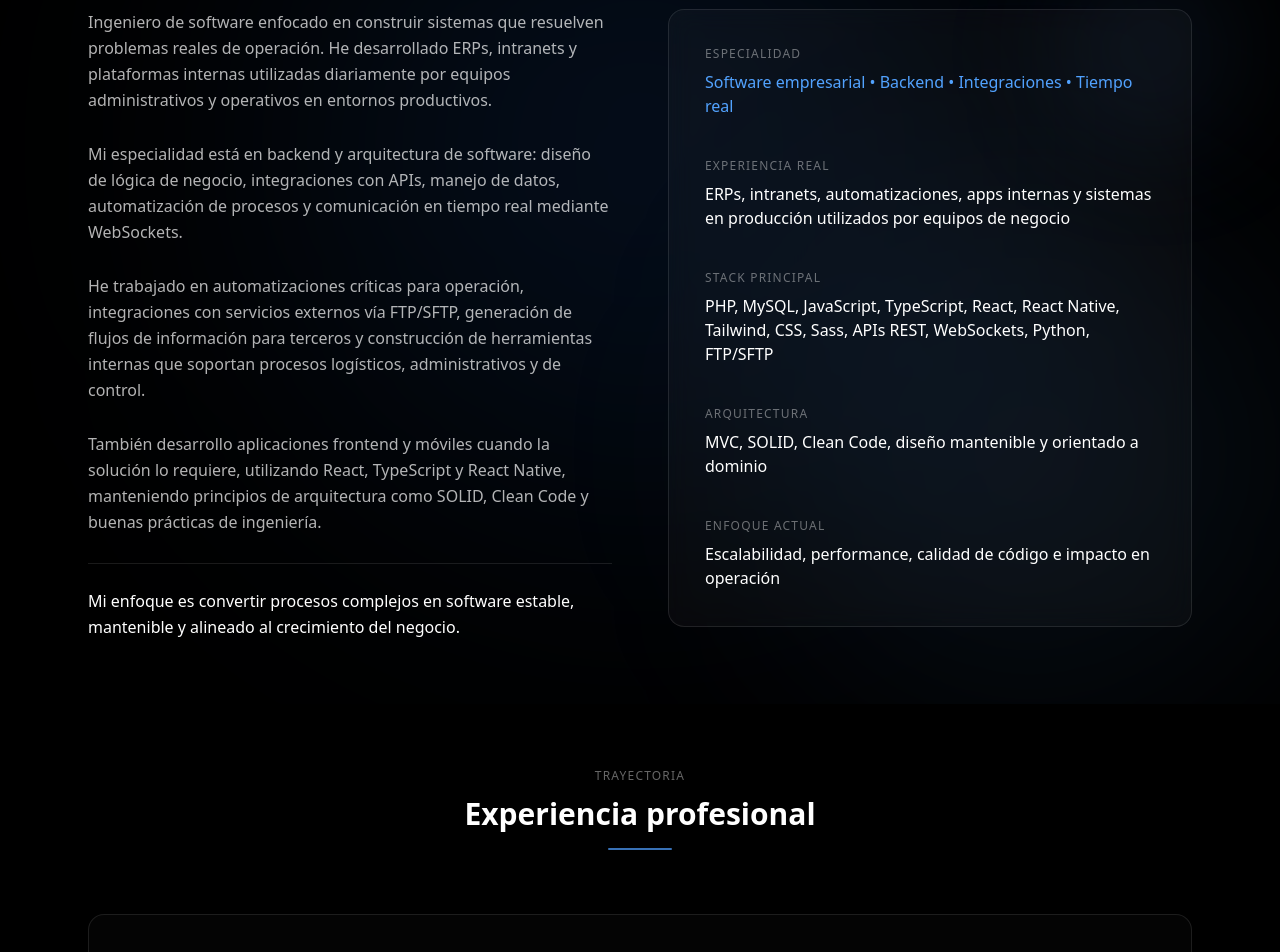
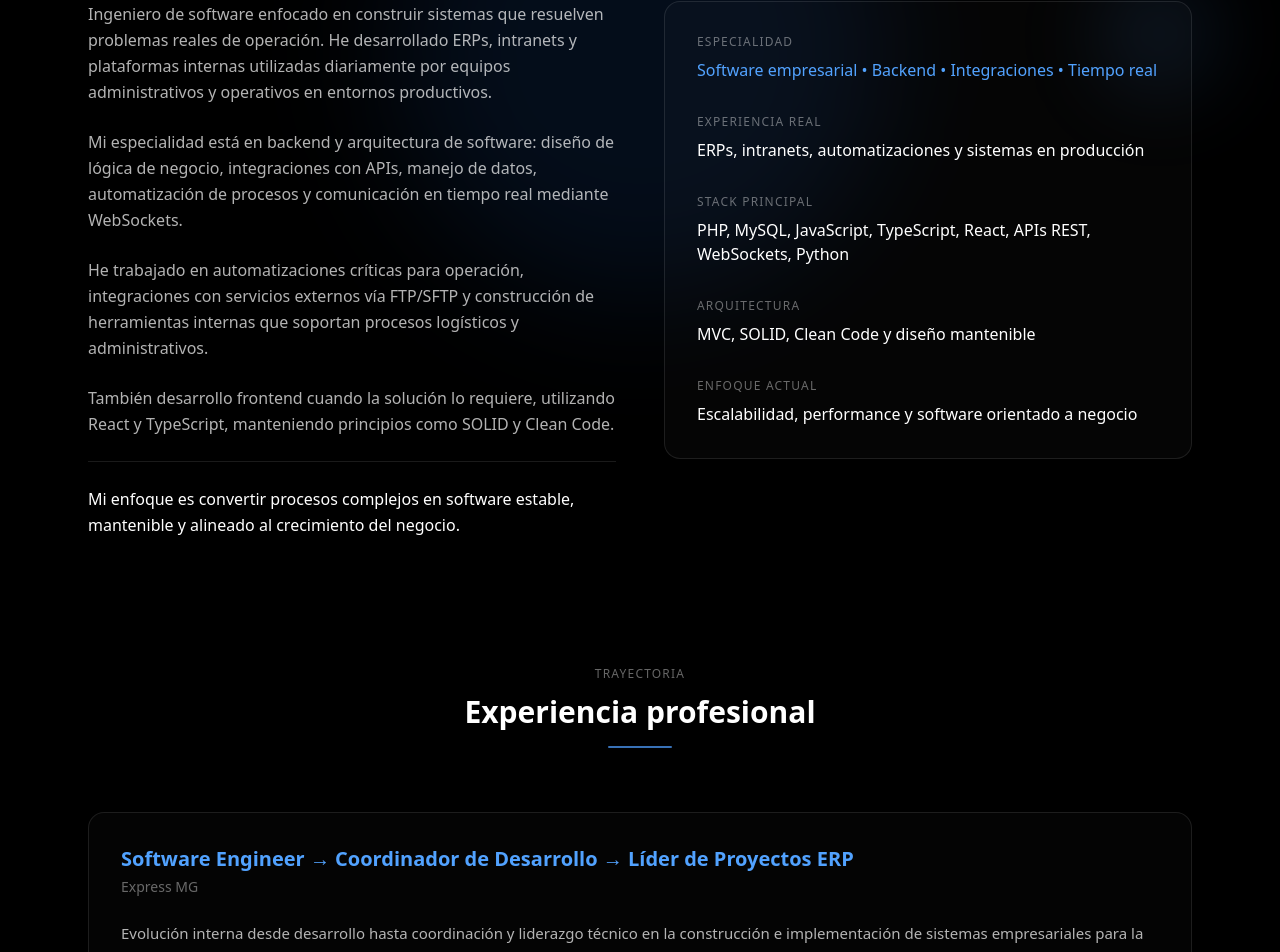
Before and after one commit to IngOrlandoDev/mi-portafolio, a React (Vite) app: page / in a window 1280 px wide. Shown: the part 1066-2018 px from the top of the page. Built offline with nearby package versions, Linux system fonts and the light colour scheme.

Commit message:
Optimizacion

```diff
--- a/src/data/projects.ts
+++ b/src/data/projects.ts
@@ -1,13 +1,15 @@
 export type Project = {
+  id: string;
   title: string;
   description: string;
   impact: string;
   stack: string[];
-  image?: string; // aquí irán los screenshots después
+  image?: string;
 };
 
 export const projects: Project[] = [
   {
+    id: "erp-express",
     title: "ERP Empresarial — Express MG",
     description:
       "Sistema ERP desarrollado desde cero para la gestión operativa interna, usuarios, recursos humanos, unidades, reservaciones y comunicación organizacional.",
@@ -17,6 +19,7 @@ export const projects: Project[] = [
     image: "../img/expressmg.jpg",
   },
   {
+    id: "intranet-medica",
     title: "Intranet Corporativa — Médica Campestre",
     description:
       "Plataforma interna para gestión de solicitudes, comunicación y procesos administrativos conectada con ERP de nómina.",
@@ -25,6 +28,7 @@ export const projects: Project[] = [
     stack: ["PHP", "MySQL", "JavaScript", "jQuery", "APIs REST"],
   },
   {
+    id: "landing-express",
     title: "Landing Corporativa — Express MG",
     description:
       "Sitio corporativo orientado a clientes B2B y directivos para presentación de servicios logísticos.",
@@ -33,6 +37,7 @@ export const projects: Project[] = [
     stack: ["PHP", "Tailwind", "JavaScript", "MySQL", "PHPMailer"],
   },
   {
+    id: "portfolio-react",
     title: "Portafolio Fullstack — React",
     description:
       "Portafolio profesional desarrollado con React, TypeScript y Tailwind enfocado en oportunidades laborales y posicionamiento como desarrollador fullstack.",
--- a/src/sections/about/About.tsx
+++ b/src/sections/about/About.tsx
@@ -4,16 +4,13 @@ export default function About() {
       id="about"
       className="bg-black text-white py-16 relative overflow-hidden"
     >
-      {/* Glow grande de fondo (animación CSS) */}
-      <div className="absolute top-0 left-1/2 -translate-x-1/2 w-[700px] h-[700px] bg-blue-500/10 blur-[140px] rounded-full animate-glow-slow z-0" />
-
-      {/* Glow secundario inferior */}
-      <div className="absolute bottom-0 right-0 w-[500px] h-[500px] bg-blue-400/8 blur-[120px] rounded-full animate-glow-slower z-0" />
+      {/* Glow fondo optimizado */}
+      <div className="absolute top-0 left-1/2 -translate-x-1/2 w-[500px] h-[500px] bg-blue-500/10 blur-3xl rounded-full z-0" />
 
       {/* Contenido */}
       <div className="max-w-6xl mx-auto px-6 relative z-10">
-        {/* Header de sección consistente */}
-        <div className="text-center mb-16">
+        {/* Header */}
+        <div className="text-center mb-14">
           <p className="text-xs tracking-widest text-white/40 mb-3">PERFIL</p>
 
           <h2 className="text-2xl md:text-3xl font-semibold text-white">
@@ -23,9 +20,9 @@ export default function About() {
           <div className="w-16 h-[2px] bg-blue-400/70 mx-auto mt-4 rounded-full" />
         </div>
 
-        <div className="grid md:grid-cols-2 gap-14 items-start">
+        <div className="grid md:grid-cols-2 gap-12 items-start">
           {/* Columna izquierda */}
-          <div className="space-y-7 text-white/70 leading-relaxed text-md">
+          <div className="space-y-6 text-white/70 leading-relaxed">
             <p>
               Ingeniero de software enfocado en construir sistemas que resuelven
               problemas reales de operación. He desarrollado ERPs, intranets y
@@ -42,17 +39,15 @@ export default function About() {
 
             <p>
               He trabajado en automatizaciones críticas para operación,
-              integraciones con servicios externos vía FTP/SFTP, generación de
-              flujos de información para terceros y construcción de herramientas
-              internas que soportan procesos logísticos, administrativos y de
-              control.
+              integraciones con servicios externos vía FTP/SFTP y construcción
+              de herramientas internas que soportan procesos logísticos y
+              administrativos.
             </p>
 
             <p>
-              También desarrollo aplicaciones frontend y móviles cuando la
-              solución lo requiere, utilizando React, TypeScript y React Native,
-              manteniendo principios de arquitectura como SOLID, Clean Code y
-              buenas prácticas de ingeniería.
+              También desarrollo frontend cuando la solución lo requiere,
+              utilizando React y TypeScript, manteniendo principios como SOLID y
+              Clean Code.
             </p>
 
             <div className="pt-6 border-t border-white/10">
@@ -64,15 +59,15 @@ export default function About() {
           </div>
 
           {/* Columna derecha */}
-          <div className="relative border border-white/10 rounded-2xl p-9 space-y-10 bg-white/[0.03] backdrop-blur-md z-10">
-            {/* Glow interno optimizado con CSS */}
-            <div className="absolute -top-12 -right-12 w-44 h-44 bg-blue-400/10 blur-3xl rounded-full animate-glow-medium" />
+          <div className="relative border border-white/10 rounded-2xl p-8 space-y-8 bg-white/[0.02] z-10">
+            {/* glow interno ligero */}
+            <div className="absolute -top-8 -right-8 w-32 h-32 bg-blue-400/10 blur-2xl rounded-full" />
 
             <div>
               <p className="text-xs tracking-widest text-white/40 mb-2">
                 ESPECIALIDAD
               </p>
-              <p className="font-medium text-md text-blue-400">
+              <p className="font-medium text-blue-400">
                 Software empresarial • Backend • Integraciones • Tiempo real
               </p>
             </div>
@@ -81,9 +76,8 @@ export default function About() {
               <p className="text-xs tracking-widest text-white/40 mb-2">
                 EXPERIENCIA REAL
               </p>
-              <p className="font-medium text-md">
-                ERPs, intranets, automatizaciones, apps internas y sistemas en
-                producción utilizados por equipos de negocio
+              <p className="font-medium">
+                ERPs, intranets, automatizaciones y sistemas en producción
               </p>
             </div>
 
@@ -91,9 +85,9 @@ export default function About() {
               <p className="text-xs tracking-widest text-white/40 mb-2">
                 STACK PRINCIPAL
               </p>
-              <p className="font-medium text-md">
-                PHP, MySQL, JavaScript, TypeScript, React, React Native,
-                Tailwind, CSS, Sass, APIs REST, WebSockets, Python, FTP/SFTP
+              <p className="font-medium">
+                PHP, MySQL, JavaScript, TypeScript, React, APIs REST,
+                WebSockets, Python
               </p>
             </div>
 
@@ -101,8 +95,8 @@ export default function About() {
               <p className="text-xs tracking-widest text-white/40 mb-2">
                 ARQUITECTURA
               </p>
-              <p className="font-medium text-md">
-                MVC, SOLID, Clean Code, diseño mantenible y orientado a dominio
+              <p className="font-medium">
+                MVC, SOLID, Clean Code y diseño mantenible
               </p>
             </div>
 
@@ -110,9 +104,8 @@ export default function About() {
               <p className="text-xs tracking-widest text-white/40 mb-2">
                 ENFOQUE ACTUAL
               </p>
-              <p className="font-medium text-md">
-                Escalabilidad, performance, calidad de código e impacto en
-                operación
+              <p className="font-medium">
+                Escalabilidad, performance y software orientado a negocio
               </p>
             </div>
           </div>
--- a/src/sections/contact/Contact.tsx
+++ b/src/sections/contact/Contact.tsx
@@ -7,7 +7,7 @@ export default function Contact() {
       className="bg-black text-white py-16 relative overflow-hidden"
     >
       <div className="max-w-6xl mx-auto px-6 relative z-10">
-        {/* Header editorial consistente */}
+        {/* Header */}
         <div className="text-center mb-16">
           <p className="text-xs tracking-widest text-white/40 mb-3">CONTACTO</p>
 
@@ -18,10 +18,10 @@ export default function Contact() {
           <div className="w-16 h-[2px] bg-blue-400/70 mx-auto mt-4 rounded-full" />
         </div>
 
-        <div className="grid md:grid-cols-2 gap-16 items-start">
+        <div className="grid md:grid-cols-2 gap-14 items-start">
           {/* Columna izquierda */}
           <div className="space-y-7">
-            <p className="text-white/70 text-md leading-relaxed">
+            <p className="text-white/70 leading-relaxed">
               Actualmente estoy abierto a oportunidades como Software Engineer,
               Fullstack o Backend Developer participando en proyectos reales:
               ERPs, plataformas internas, automatización e integraciones.
@@ -32,18 +32,10 @@ export default function Contact() {
               construir software estable en producción.
             </p>
 
-            {/* botones principales */}
+            {/* Botón CV */}
             <div className="flex flex-wrap gap-4 pt-4">
-              {/* <a
-                href="mailto:contacto@arenasdigital.com"
-                className="bg-blue-500 text-white px-6 py-3 rounded-lg font-medium hover:bg-blue-600 transition"
-              >
-                Enviar correo
-              </a> */}
-
               <a
-                href="public/cv.pdf"
-                target="_blank"
+                href="/cv.pdf"
                 download
                 className="inline-flex items-center gap-2 border border-blue-500/50 text-white px-6 py-3 rounded-lg font-medium hover:bg-blue-500/10 transition"
               >
@@ -54,9 +46,9 @@ export default function Contact() {
           </div>
 
           {/* Columna derecha */}
-          <div className="relative border border-white/10 rounded-2xl p-9 bg-white/[0.03] backdrop-blur-md space-y-8">
-            {/* glow sutil */}
-            <div className="absolute -top-12 -right-12 w-44 h-44 bg-blue-500/5 blur-2xl rounded-full pointer-events-none" />
+          <div className="relative border border-white/10 rounded-2xl p-8 bg-white/[0.02] space-y-8">
+            {/* glow ligero */}
+            <div className="absolute -top-10 -right-10 w-32 h-32 bg-blue-500/10 blur-2xl rounded-full pointer-events-none" />
 
             <div>
               <p className="text-xs tracking-widest text-white/40 mb-2">
--- a/src/sections/experience/Experience.tsx
+++ b/src/sections/experience/Experience.tsx
@@ -1,3 +1,4 @@
+import { memo } from "react";
 import {
   SiPhp,
   SiMysql,
@@ -20,8 +21,8 @@ type ExperienceItem = {
   stack: string[];
 };
 
-// Función para asignar iconos a cada stack
-const getIcon = (tech: string) => {
+// Memo para evitar rerenders innecesarios
+const Icon = memo(({ tech }: { tech: string }) => {
   switch (tech) {
     case "PHP":
       return <SiPhp className="w-4 h-4 text-blue-400" />;
@@ -48,7 +49,7 @@ const getIcon = (tech: string) => {
     default:
       return null;
   }
-};
+});
 
 const experiences: ExperienceItem[] = [
   {
@@ -125,16 +126,12 @@ export default function Experience() {
       id="experience"
       className="bg-black text-white py-16 relative overflow-hidden"
     >
-      {/* Glow principal de fondo (animación CSS) */}
-      <div className="absolute top-1/2 left-1/2 -translate-x-1/2 -translate-y-1/2 w-[900px] h-[600px] bg-blue-500/10 blur-[140px] rounded-full animate-glow-slow z-0" />
+      {/* Glows optimizados */}
+      <div className="absolute top-1/2 left-1/2 -translate-x-1/2 -translate-y-1/2 w-[600px] h-[400px] bg-blue-500/10 blur-[80px] rounded-full z-0" />
 
-      {/* Glow secundario */}
-      <div className="absolute bottom-0 right-0 w-[500px] h-[500px] bg-blue-400/8 blur-[120px] rounded-full animate-glow-slower z-0" />
+      <div className="absolute bottom-0 right-0 w-[350px] h-[350px] bg-blue-400/10 blur-[70px] rounded-full z-0" />
 
       <div className="max-w-6xl mx-auto px-6 relative z-10">
-        {/* Título centrado con gradiente */}
-
-        {/* Header de sección consistente */}
         <div className="text-center mb-16">
           <p className="text-xs tracking-widest text-white/40 mb-3">
             TRAYECTORIA
@@ -147,29 +144,24 @@ export default function Experience() {
           <div className="w-16 h-[2px] bg-blue-400/70 mx-auto mt-4 rounded-full" />
         </div>
 
-        <div className="space-y-12">
+        <div className="space-y-10">
           {experiences.map((exp, index) => (
             <div
               key={index}
-              className="relative border border-white/10 rounded-2xl p-9 hover:border-white/20 hover:bg-white/[0.03] transition-all bg-white/[0.015] backdrop-blur-md"
+              className="border border-white/10 rounded-2xl p-8 hover:border-white/20 hover:bg-white/[0.03] transition bg-white/[0.015]"
             >
-              {/* Header */}
-              <div className="flex flex-col md:flex-row md:items-center md:justify-between mb-7">
-                <div>
-                  <h3 className="text-xl font-semibold mb-1 text-blue-400">
-                    {exp.role}
-                  </h3>
-                  <p className="text-white/40 text-sm">{exp.company}</p>
-                </div>
+              <div className="mb-6">
+                <h3 className="text-xl font-semibold mb-1 text-blue-400">
+                  {exp.role}
+                </h3>
+                <p className="text-white/40 text-sm">{exp.company}</p>
               </div>
 
-              {/* Description */}
-              <p className="text-white/70 mb-7 leading-relaxed text-[15px]">
+              <p className="text-white/70 mb-6 leading-relaxed text-[15px]">
                 {exp.description}
               </p>
 
-              {/* Achievements */}
-              <ul className="space-y-3 mb-7">
+              <ul className="space-y-2 mb-6">
                 {exp.achievements.map((item, i) => (
                   <li key={i} className="text-white/60 text-sm flex gap-3">
                     <span className="text-blue-400">•</span>
@@ -178,14 +170,13 @@ export default function Experience() {
                 ))}
               </ul>
 
-              {/* Stack */}
               <div className="flex flex-wrap gap-2">
                 {exp.stack.map((tech, i) => (
                   <span
                     key={i}
-                    className="flex items-center gap-1 text-xs px-3 py-1 bg-blue-500/5 border border-blue-500/20 rounded-full hover:bg-blue-500/10 transition"
+                    className="flex items-center gap-1 text-xs px-3 py-1 bg-blue-500/5 border border-blue-500/20 rounded-full"
                   >
-                    {getIcon(tech)}
+                    <Icon tech={tech} />
                     {tech}
                   </span>
                 ))}
--- a/src/sections/projects/ProjectCard.tsx
+++ b/src/sections/projects/ProjectCard.tsx
@@ -1,3 +1,4 @@
+import { memo } from "react";
 import {
   SiPhp,
   SiMysql,
@@ -12,8 +13,10 @@ import {
   SiSap,
 } from "react-icons/si";
 
-// Función para asignar iconos a cada stack
-const getIcon = (tech: string) => {
+import type { Project } from "../../data/projects";
+
+// Icon memoizado (evita recalcular SVG en cada render)
+const Icon = memo(({ tech }: { tech: string }) => {
   switch (tech) {
     case "PHP":
       return <SiPhp className="w-4 h-4 text-blue-400" />;
@@ -40,22 +43,21 @@ const getIcon = (tech: string) => {
     default:
       return null;
   }
-};
-
-import type { Project } from "../../data/projects";
+});
 
 export default function ProjectCard({ project }: { project: Project }) {
   return (
-    <div className="group bg-white/5 border border-white/10 rounded-2xl p-6 backdrop-blur-md relative overflow-hidden transition-all duration-300 hover:border-white/20 hover:bg-white/[0.07] hover:-translate-y-1">
-      {/* Glow hover */}
-      <div className="absolute -top-10 -right-10 w-40 h-40 bg-blue-500/10 blur-3xl rounded-full opacity-0 group-hover:opacity-100 transition-opacity duration-500" />
+    <div className="group bg-white/5 border border-white/10 rounded-2xl p-6 relative overflow-hidden transition-all duration-300 hover:border-white/20 hover:bg-white/[0.07]">
+      {/* glow optimizado */}
+      <div className="absolute -top-10 -right-10 w-32 h-32 bg-blue-500/10 blur-2xl rounded-full opacity-0 group-hover:opacity-100 transition-opacity duration-500" />
 
-      {/* imagen futura */}
-      <div className="h-40 rounded-lg mb-6 flex items-center justify-center text-white/30 text-sm bg-white/5 border border-white/10">
+      {/* imagen */}
+      <div className="h-40 rounded-lg mb-6 flex items-center justify-center text-white/30 text-sm bg-white/5 border border-white/10 overflow-hidden">
         {project.image ? (
           <img
-            src={project.image}
+            src={`/img/${project.image}`}
             alt={project.title}
+            loading="lazy"
             className="w-full h-full object-cover rounded-lg"
           />
         ) : (
@@ -81,9 +83,9 @@ export default function ProjectCard({ project }: { project: Project }) {
         {project.stack.map((tech, i) => (
           <span
             key={i}
-            className="flex items-center gap-1 text-xs px-3 py-1 bg-blue-500/5 border border-blue-500/20 rounded-full hover:bg-blue-500/10 transition"
+            className="flex items-center gap-1 text-xs px-3 py-1 bg-blue-500/5 border border-blue-500/20 rounded-full"
           >
-            {getIcon(tech)}
+            <Icon tech={tech} />
             {tech}
           </span>
         ))}
--- a/src/sections/projects/Projects.tsx
+++ b/src/sections/projects/Projects.tsx
@@ -3,17 +3,11 @@ import { projects } from "../../data/projects";
 
 export default function Projects() {
   return (
-    <section
-      id="projects"
-      className="bg-black text-white py-16 relative overflow-hidden"
-    >
-      {/* Glow principal fondo (CSS, no framer) */}
-      <div className="absolute top-0 left-1/2 -translate-x-1/2 w-[800px] h-[600px] bg-blue-500/10 blur-[120px] rounded-full animate-glow-slow z-0" />
+    <section id="projects" className="bg-black text-white py-16 relative">
+      {/* glow optimizado (MUCHO más ligero) */}
+      <div className="absolute top-0 left-1/2 -translate-x-1/2 w-[500px] h-[400px] bg-blue-500/10 blur-2xl rounded-full pointer-events-none" />
 
-      {/* Glow secundario */}
-      <div className="absolute bottom-0 right-0 w-[500px] h-[500px] bg-blue-400/8 blur-[120px] rounded-full animate-glow-slower z-0" />
-
-      <div className="max-w-6xl mx-auto px-6 relative z-10">
+      <div className="max-w-6xl mx-auto px-6 relative">
         <div className="text-center mb-16">
           <p className="text-xs tracking-widest text-white/40 mb-3">
             PORTAFOLIO
@@ -26,9 +20,13 @@ export default function Projects() {
           <div className="w-16 h-[2px] bg-blue-400/70 mx-auto mt-4 rounded-full" />
         </div>
 
-        <div className="grid md:grid-cols-2 gap-14">
-          {projects.map((project, index) => (
-            <ProjectCard key={index} project={project} />
+        {/* grid optimizado */}
+        <div className="grid md:grid-cols-2 gap-10">
+          {projects.map((project) => (
+            <ProjectCard
+              key={project.title} // key estable
+              project={project}
+            />
           ))}
         </div>
       </div>
```
Also changed, not shown: src/sections/skills/Skills.tsx (+14 -15 lines).
